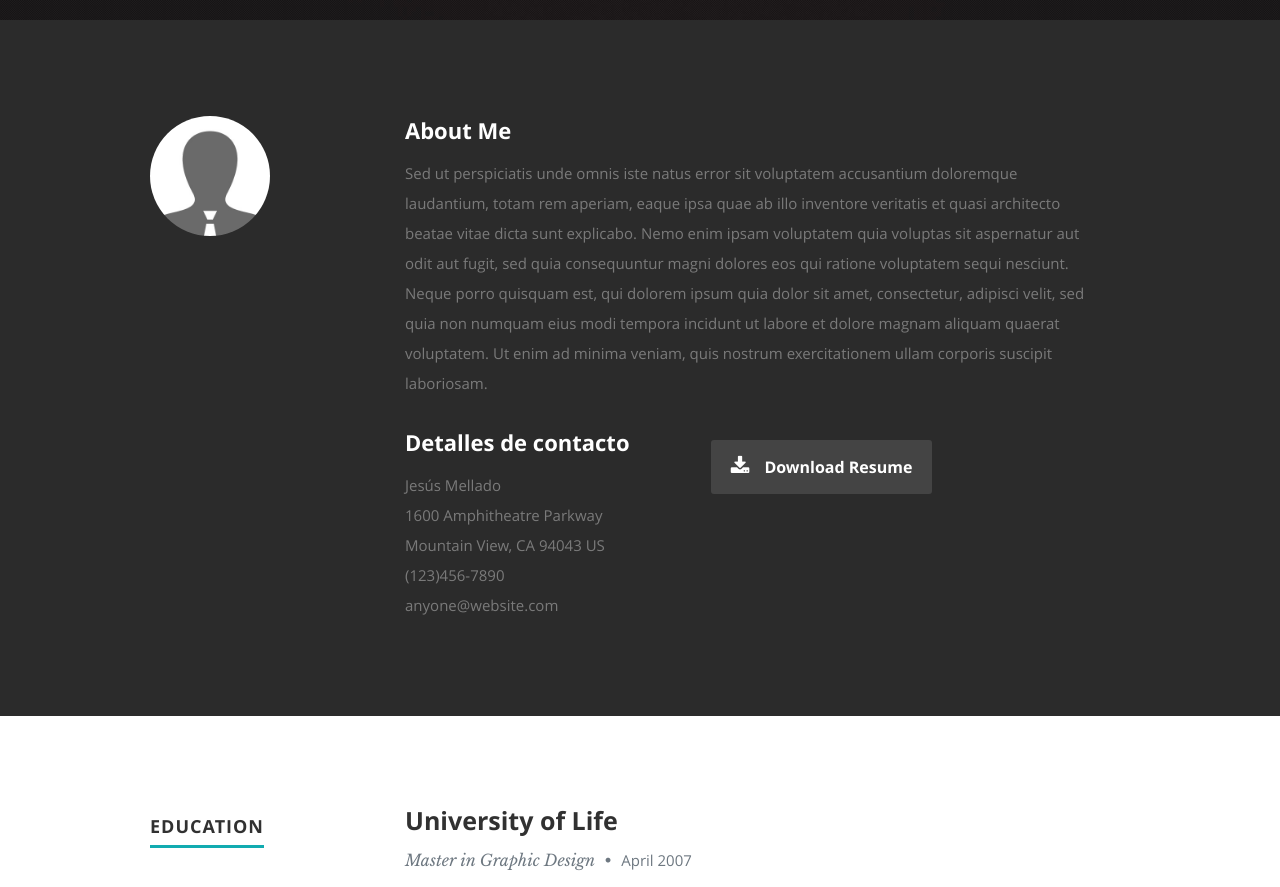
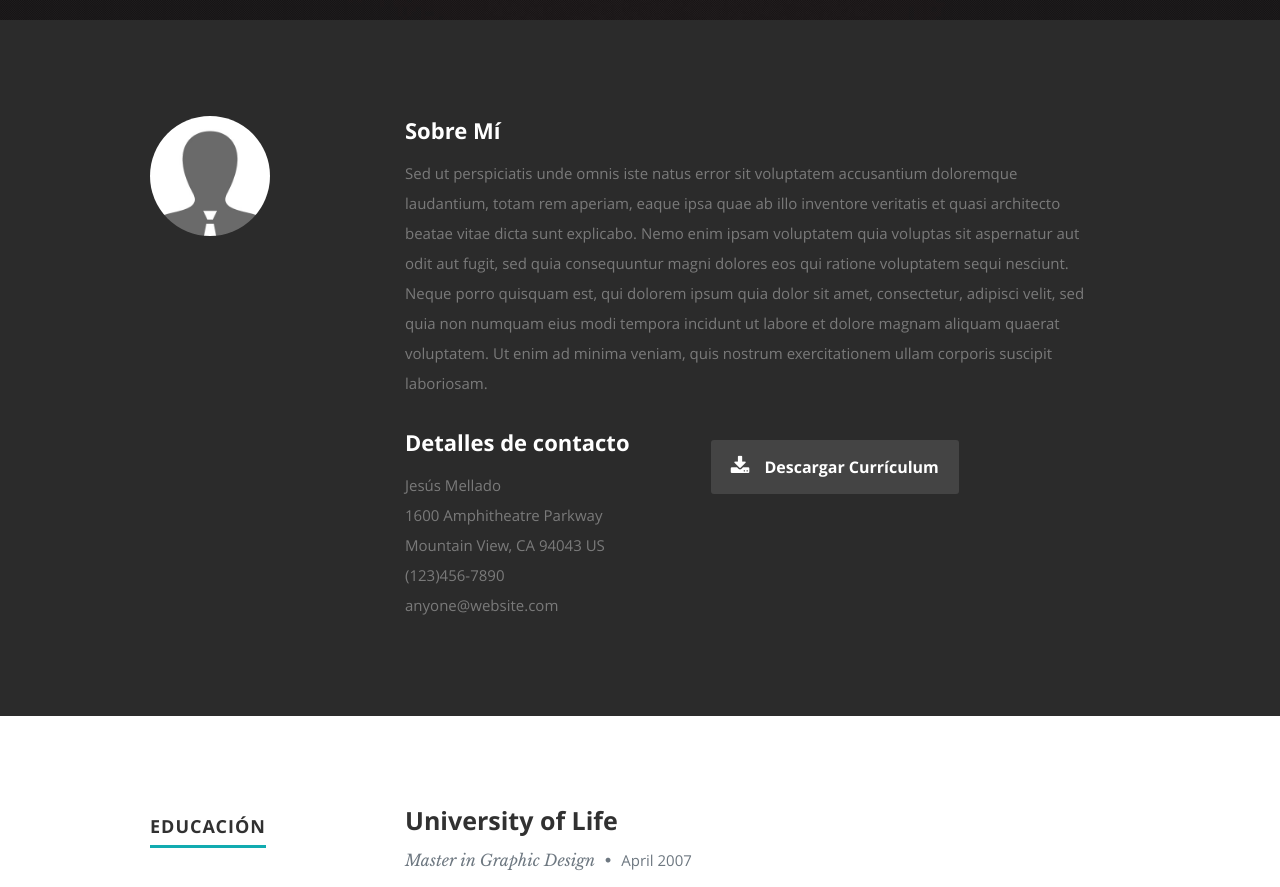
Before and after one commit to Jesus-coder/jesus-coder.github.io, a plain HTML site: page index.html in a window 1280 px wide. Shown: the part 780-1667 px from the top of the page. Drawn offline with nearby package versions, Linux system fonts and the light colour scheme.

Commit message:
Corrección de traducciones

```diff
--- a/index.html
+++ b/index.html
@@ -46,7 +46,7 @@
          <ul id="nav" class="nav">
             <li class="current"><a class="smoothscroll" href="#home">Home</a></li>
             <li><a class="smoothscroll" href="#about">Sobre mi</a></li>
-	         <li><a class="smoothscroll" href="#resume">Resumen</a></li>
+	         <li><a class="smoothscroll" href="#resume">Currículum</a></li>
             <li><a class="smoothscroll" href="#portfolio">Trabajos</a></li>
             <li><a class="smoothscroll" href="#testimonials">Testimonios</a></li>
             <li><a class="smoothscroll" href="#contact">Contacto</a></li>
@@ -93,7 +93,7 @@
 
          <div class="nine columns main-col">
 
-            <h2>About Me</h2>
+            <h2>Sobre Mí</h2>
 
             <p>Sed ut perspiciatis unde omnis iste natus error sit voluptatem accusantium doloremque laudantium, totam rem aperiam,
             eaque ipsa quae ab illo inventore veritatis et quasi architecto beatae vitae dicta sunt explicabo. Nemo enim ipsam
@@ -121,7 +121,7 @@
 
                <div class="columns download">
                   <p>
-                     <a href="#" class="button"><i class="fa fa-download"></i>Download Resume</a>
+                     <a href="#" class="button"><i class="fa fa-download"></i>Descargar Currículum</a>
                   </p>
                </div>
 
@@ -143,7 +143,7 @@
       <div class="row education">
 
          <div class="three columns header-col">
-            <h1><span>Education</span></h1>
+            <h1><span>Educación</span></h1>
          </div>
 
          <div class="nine columns main-col">
```
